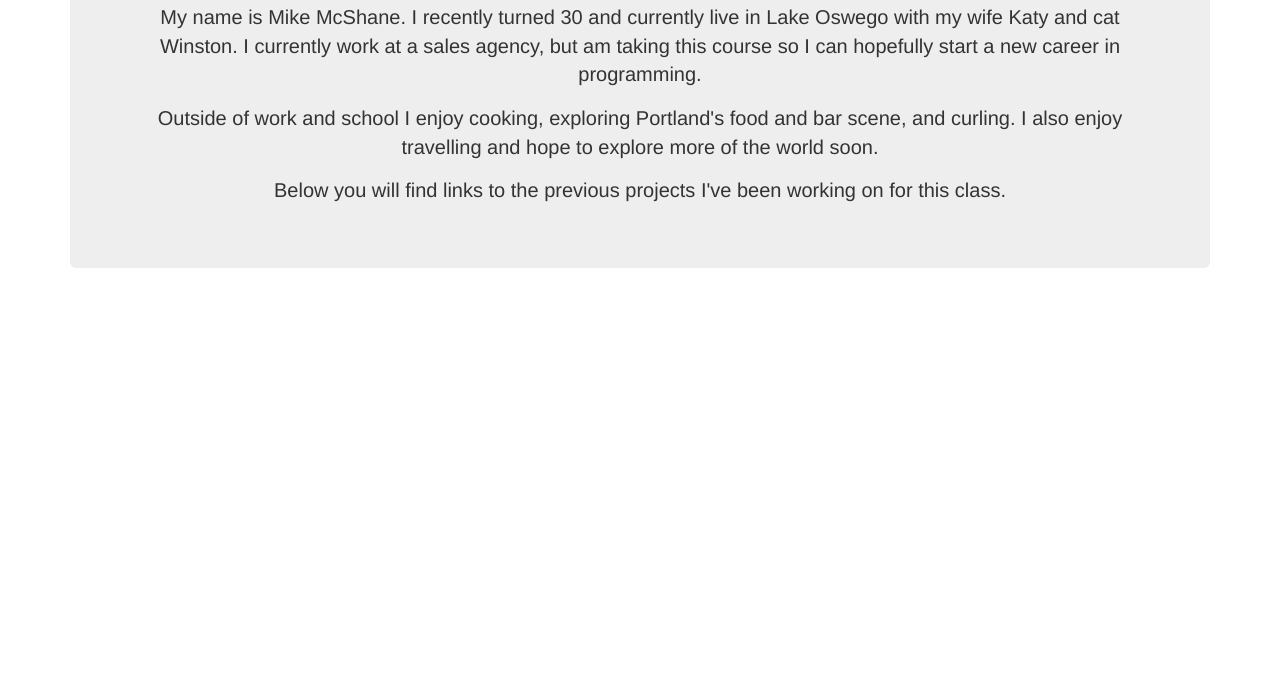
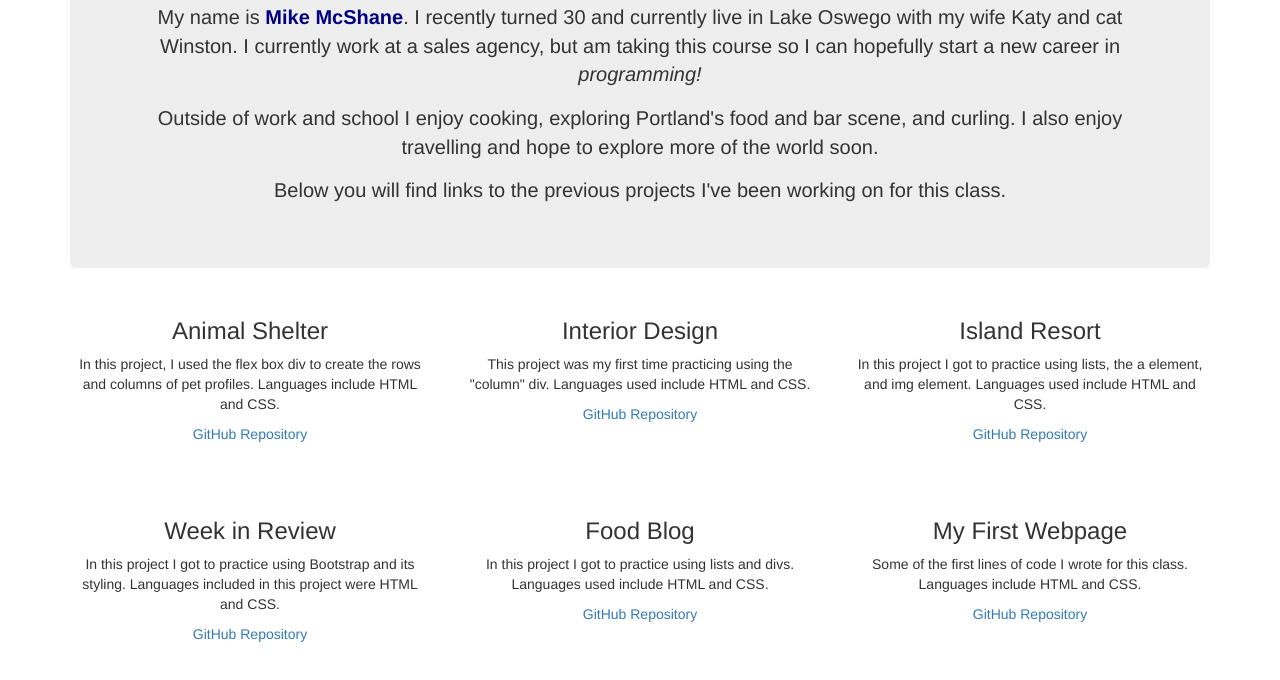
Before and after one commit to mmcshane10/HTML-Project, a plain HTML site: page index.html in a window 1280 px wide. Shown: the part 622-1302 px from the top of the page. Before the commit the page ends 920 px from the top, so only its background shows below. Drawn offline with nearby package versions, Linux system fonts and the light colour scheme.

Commit message:
Add project pages and github repository links to main project page

```diff
--- a/css/styles.css
+++ b/css/styles.css
@@ -1,5 +1,13 @@
 h2 {
   margin-bottom: 5px;
+}
+
+h3 {
+  text-align: center;
+}
+
+strong {
+  color: navy;
 }
 
 img {
@@ -9,6 +17,14 @@ img {
   border: solid black 2px;
 }
 
+a {
+  vertical-align: text-bottom;
+}
+
+.links {
+  text-align: center;
+}
+
 .jumbotron {
   text-align: center;
 }
@@ -16,3 +32,8 @@ img {
 .jumbotron p {
   font-size: 20px;
 }
+
+.col-md-4 {
+  height: 200px;
+  text-align: center;
+}
--- a/index.html
+++ b/index.html
@@ -1,4 +1,3 @@
-<!DOCTYPE html>
 <!DOCTYPE html>
 <html lang="en" dir="ltr">
 <head>
@@ -10,12 +9,59 @@
 <body>
   <div class="container">
     <div class="jumbotron">
-      <h1>Mike McShane</h1>
+      <h1>Week 3 Portfolio</h1>
       <img src="img/main.jpg" alt="main picture of me">
       <h2>About Me</h2>
-      <p>  My name is Mike McShane. I recently turned 30 and currently live in Lake Oswego with my wife Katy and cat Winston. I currently work at a sales agency, but am taking this course so I can hopefully start a new career in programming.</p>
+      <p>  My name is <strong>Mike McShane</strong>. I recently turned 30 and currently live in Lake Oswego with my wife Katy and cat Winston. I currently work at a sales agency, but am taking this course so I can hopefully start a new career in <em>programming!</em></p>
       <p>Outside of work and school I enjoy cooking, exploring Portland's food and bar scene, and curling. I also enjoy travelling and hope to explore more of the world soon.</p>
       <p>Below you will find links to the previous projects I've been working on for this class.</p>
+    </div>
+    <div class="row">
+      <div class="col-md-4">
+        <h3>Animal Shelter</h3>
+        <p>In this project, I used the flex box div to create the rows and columns of pet profiles. Languages include HTML and CSS.</p>
+        <div class="links">
+          <a href="https://github.com/mmcshane10/new-animal-shelter.git">GitHub Repository</a>
+        </div>
+      </div>
+      <div class="col-md-4">
+        <h3>Interior Design</h3>
+        <p>This project was my first time practicing using the "column" div. Languages used include HTML and CSS.</p>
+        <div class="links">
+          <a href="https://github.com/mmcshane10/Interior-Design.git">GitHub Repository</a>
+        </div>
+      </div>
+      <div class="col-md-4">
+        <h3>Island Resort</h3>
+        <p>In this project I got to practice using lists, the a element, and img element. Languages used include HTML and CSS.</p>
+        <div class="links">
+          <a href="https://github.com/mmcshane10/resort.git">GitHub Repository</a>
+        </div>
+      </div>
+    </div>
+
+    <div class="row">
+      <div class="col-md-4">
+        <h3>Week in Review</h3>
+        <p>In this project I got to practice using Bootstrap and its styling. Languages included in this project were HTML and CSS.</p>
+        <div class="links">
+          <a href="https://github.com/mmcshane10/week-in-review.git">GitHub Repository</a>
+        </div>
+      </div>
+      <div class="col-md-4">
+        <h3>Food Blog</h3>
+        <p>In this project I got to practice using lists and divs. Languages used include HTML and CSS.</p>
+        <div class="links">
+          <a href="https://github.com/mmcshane10/blog.git">GitHub Repository</a>
+        </div>
+      </div>
+      <div class="col-md-4">
+        <h3>My First Webpage</h3>
+        <p>Some of the first lines of code I wrote for this class. Languages include HTML and CSS.</p>
+        <div class="links">
+          <a href="https://github.com/mmcshane10/my-first-webpage.git">GitHub Repository</a>
+        </div>
+      </div>
     </div>
   </div>
 </body>
```
Lines whose indentation alone changed are shown as unchanged.
